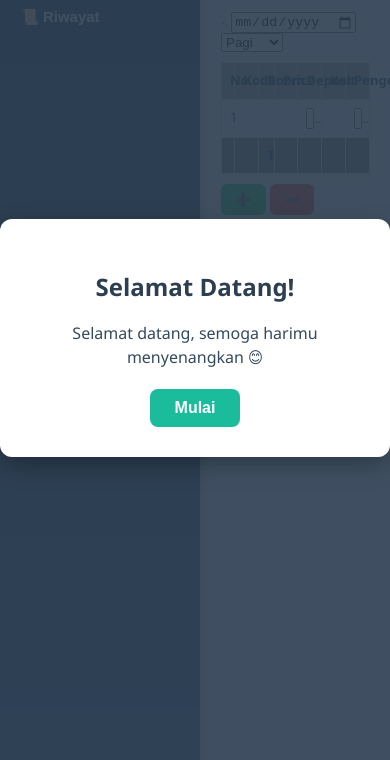
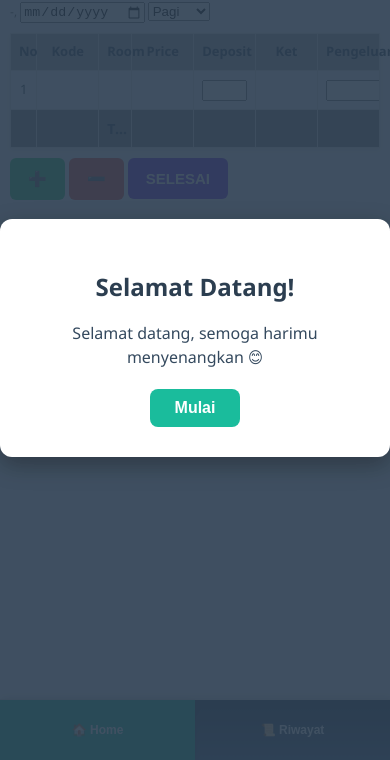
Before and after one commit to fajrimuiz88-debug/data-kamar, a plain HTML site: page index.html in a window 390 px wide. Shown: the part 84-844 px from the top of the page. Drawn offline with nearby package versions, Linux system fonts and the light colour scheme.

Commit message:
Update style.css

```diff
--- a/style.css
+++ b/style.css
@@ -325,6 +325,48 @@ tfoot td {
 }
 @media (max-width: 768px) {
 
+    .container {
+        flex-direction: column;
+    }
+
+    .sidebar {
+        position: fixed;
+        bottom: 0;
+        left: 0;
+        width: 100%;
+        height: 60px;
+        flex-direction: row;
+        justify-content: space-around;
+        align-items: center;
+        padding: 0;
+        border-top: 1px solid #ddd;
+        border-right: none;
+        z-index: 1000;
+    }
+
+    .sidebar button {
+        flex: 1;
+        height: 100%;
+        margin: 0;
+        padding: 6px 0;
+        font-size: 12px;
+        text-align: center;
+        justify-content: center;
+        transform: none;
+        box-shadow: none;
+        border-radius: 0;
+    }
+
+    .sidebar button:hover,
+    .sidebar button.active {
+        transform: none;
+    }
+
+    .content {
+        padding: 10px;
+        padding-bottom: 75px;
+    }
+
     table {
         width: 100%;
         table-layout: fixed;
@@ -337,7 +379,7 @@ tfoot td {
 
     tbody td:not(.no),
     tfoot td:not(.no) {
-        font-size: clamp(10px, 3.5vw, 13px);
+        font-size: clamp(11px, 3.8vw, 14px);
         white-space: nowrap;
         overflow: hidden;
         text-overflow: ellipsis;
@@ -345,7 +387,6 @@ tfoot td {
 
     td.no {
         font-size: 13px;
-        white-space: nowrap;
     }
 
     td[contenteditable]:focus,
@@ -353,13 +394,13 @@ tfoot td {
         font-size: 14px;
     }
 
-    td input {
+    button.action {
+        font-size: 15px;
+        padding: 12px 18px;
+    }
+
+    input.deposit {
         width: 100%;
-        font-size: inherit;
         box-sizing: border-box;
     }
-
-    tfoot td {
-        font-weight: bold;
-    }
 }
```
